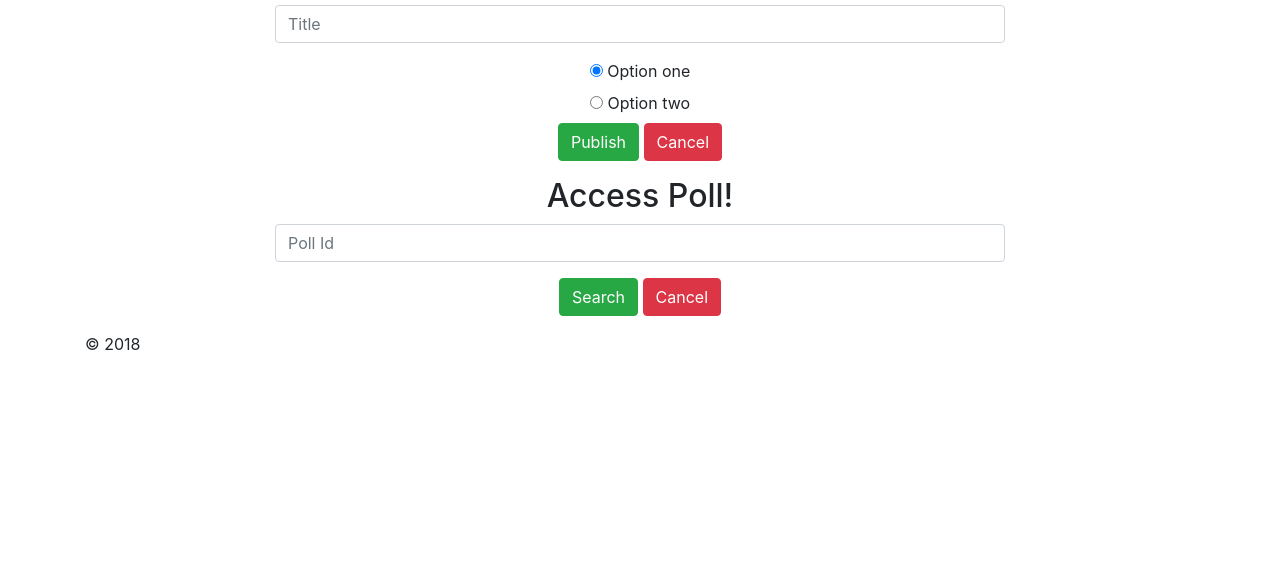
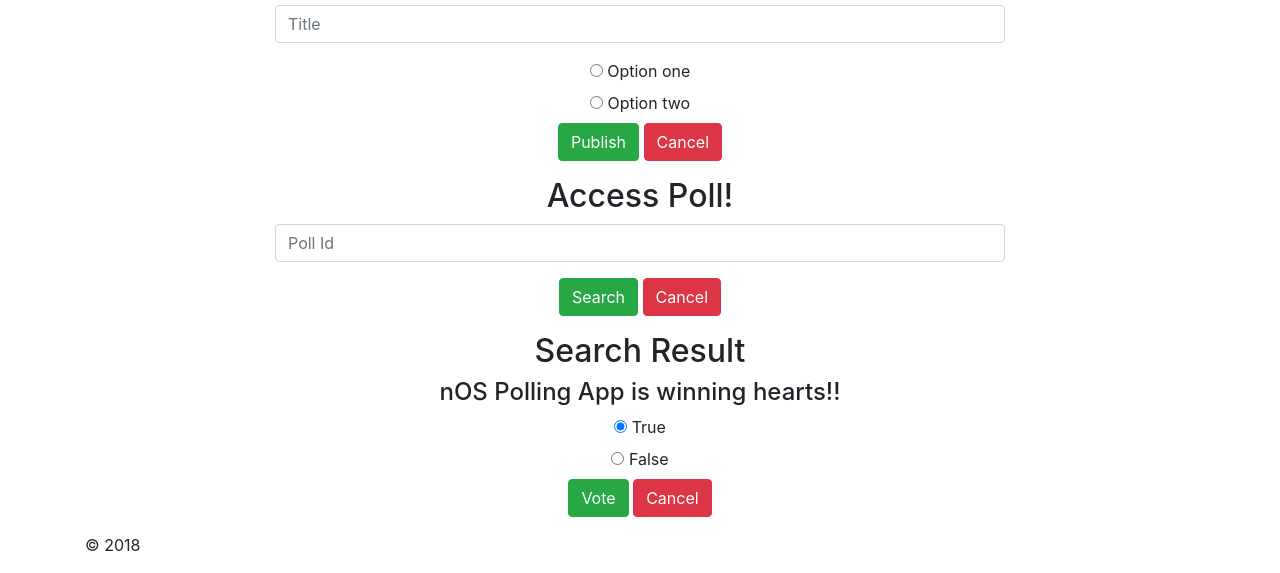
Before and after one commit to krishislegend/NOSPOLL, a website with bundled scripts: page index.html in a window 1280 px wide. Shown: the part 2112-2685 px from the top of the page. Before the commit the page ends 2484 px from the top, so only its background shows below. Built offline with nearby package versions, Linux system fonts and the light colour scheme; a web font is replaced by a local one.

Commit message:
search screen

```diff
--- a/index.html
+++ b/index.html
@@ -243,8 +243,39 @@
               </div>
               <!-- Button (Double) -->
               <div class="form-group">
-                  <button id="searchPoll" name="searchPoll" class="btn btn-success">Search</button>
-                <button id="cancelPoll" name="cancelPoll" class="btn btn-danger">Cancel</button>
+                  <a href="#search"><button id="searchPoll" name="searchPoll" class="btn btn-success">Search</button> </a>
+                  <a href="#profile"><button id="cancelPoll" name="cancelPoll" class="btn btn-danger">Cancel</button></a>
+              </div>
+              </fieldset>
+          </div>
+        </div>
+      </div>
+    </section>
+
+    <section class="download searchPoll text-center" id="search">
+      <div class="container">
+        <div class="row">
+          <div class="col-md-8 mx-auto">
+            <h2 class="section-heading">Search Result</h2>
+              <fieldset>
+              <h4> nOS Polling App is winning hearts!!</h4>
+              <div class="poll-option">
+                <div class="radio">
+                  <label for="radios-0">
+                    <input type="radio" name="radios" id="radios-0" value="1" checked="checked">
+                    True
+                  </label>
+                </div>
+                <div class="radio">
+                  <label for="radios-1">
+                    <input type="radio" name="radios" id="radios-1" value="2">
+                    False
+                  </label>
+                </div>
+              </div>
+              <div class="form-group">
+                <a href="#result"><button id="vote" name="createPoll" class="btn btn-success">Vote</button> </a>
+                <a href="#access"><button id="cancelPoll" name="cancelPoll" class="btn btn-danger">Cancel</button></a>
               </div>
               </fieldset>
           </div>
--- a/scss/_bootstrap-overrides.scss
+++ b/scss/_bootstrap-overrides.scss
@@ -45,11 +45,11 @@
     padding: 15px 45px;
 }
 
-.createPoll, .accessPoll {
+.createPoll, .accessPoll, .searchPoll {
     .title, .search {
         margin: 0 100px 20px;
     }
     .poll-option {
-        margin-bottom: 20px;
+        margin: 20px 0 35px;
     }
 }
```
